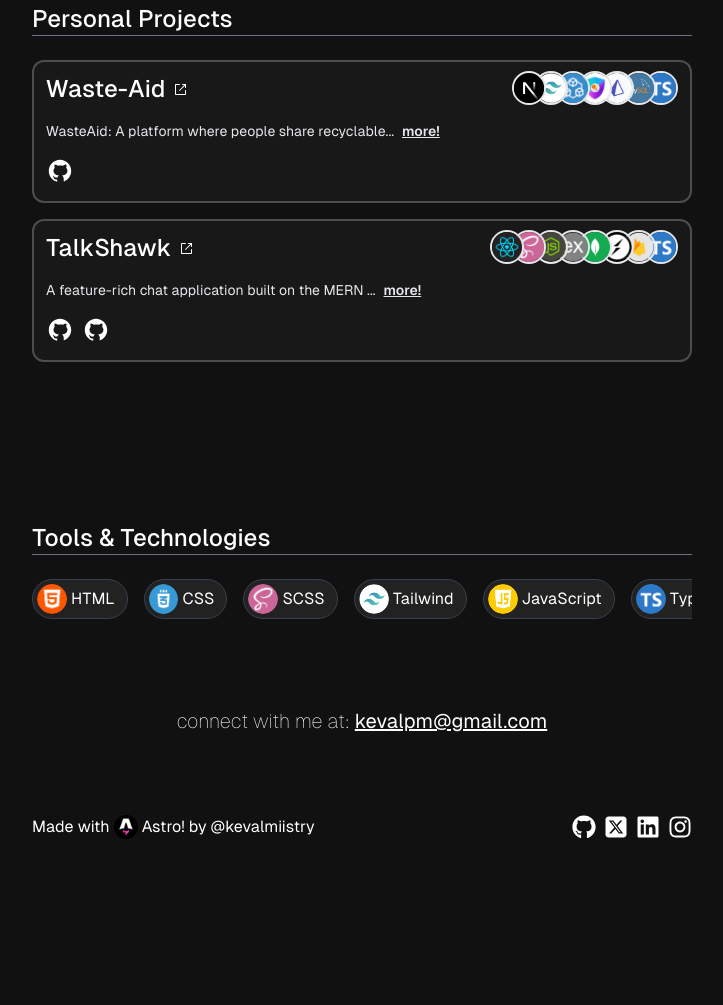
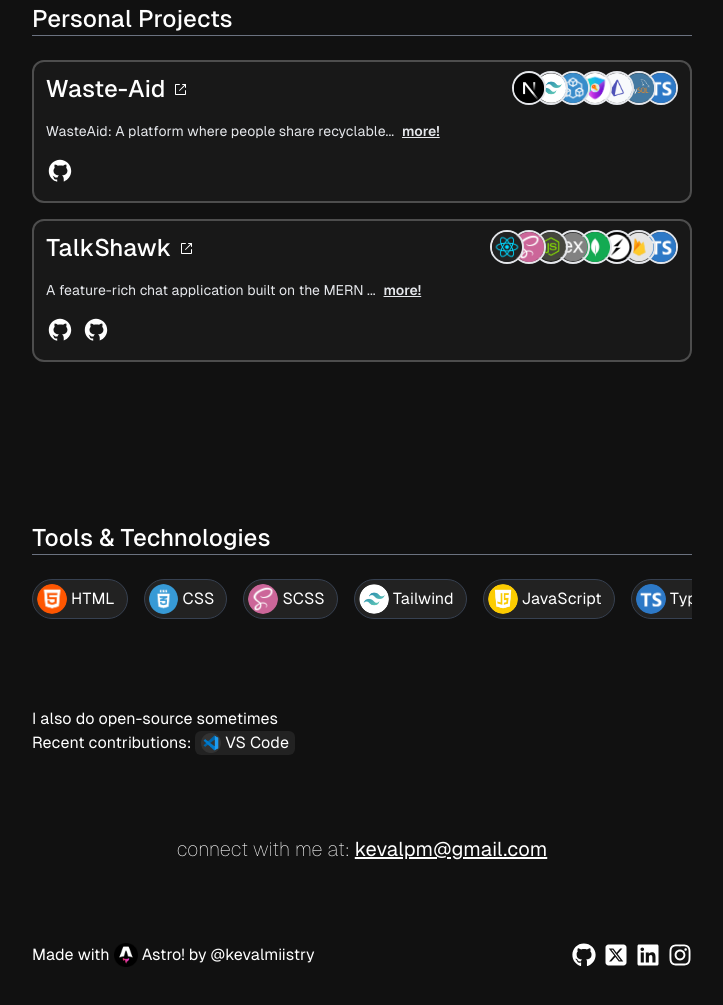
Before and after one commit to kevalmiistry/portfolio-astro, an Astro site: page / in a window 1280 px wide. Shown: the part 1170-2175 px from the top of the page, without its empty margins (278-1001 px from the left). Before the commit the page ends 2049 px from the top, so only its background shows below. Built offline with nearby package versions, Linux system fonts and the light colour scheme; Astro itself is replaced by a stand-in of ours.

Commit message:
CI: adding open-source section

```diff
--- a/src/pages/index.astro
+++ b/src/pages/index.astro
@@ -262,6 +262,26 @@ import TechItem from "../components/TechItem.astro"
         </div>
 
         <div class="mt-20">
+            <p>I also do open-source sometimes</p>
+            <p class="flex items-center gap-1">
+                Recent contributions:
+                <a
+                    href="https://github.com/microsoft/vscode/pull/184603"
+                    target="_blank"
+                    rel="noopener noreferrer"
+                    class="bg-[#222] flex items-center gap-1 w-fit text-base px-1.5 rounded-md"
+                >
+                    <img
+                        src="./logos/vscode.png"
+                        alt="vs code"
+                        class="w-5 h-5 object-contain"
+                    />
+                    VS Code
+                </a>
+            </p>
+        </div>
+
+        <div class="mt-20">
             <p class="text-xl font-thin text-center">
                 connect with me at:
                 <a href="mailto:kevalpm@gmail.com" class="font-normal underline"
```
Also changed, not shown: public/logos/vscode.png (added).
